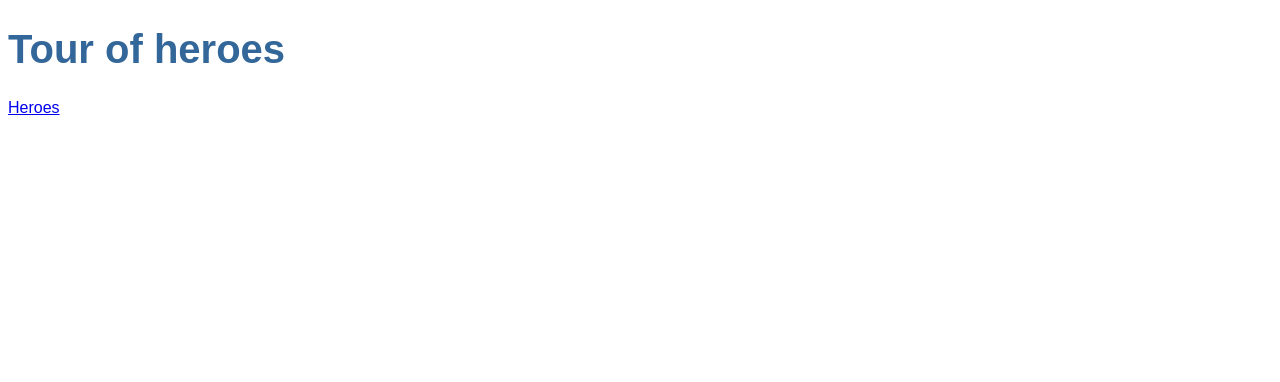
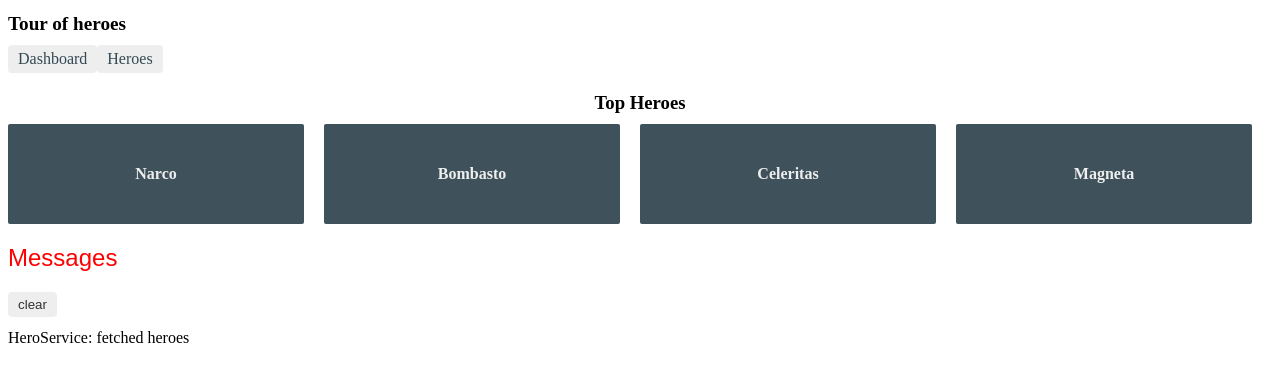
Before and after one commit to TheBookKnight/protractor-jasmine-cucumber, an Angular app: page /dashboard in a window 1280 px wide. Before the commit this address led to /. Shown: the top 382 px of the page. Built offline with nearby package versions, Linux system fonts and the light colour scheme.

Commit message:
Added the Dashboard for Routing

```diff
--- a/src/app/app-routing.module.ts
+++ b/src/app/app-routing.module.ts
@@ -1,10 +1,19 @@
 import { NgModule } from '@angular/core';
 import { Routes, RouterModule } from '@angular/router';
+
 import { HeroesComponent } from './heroes/heroes.component';
+import { HeroDetailComponent } from './hero-detail/hero-detail.component';
+import { DashboardComponent } from './dashboard/dashboard.component';
 
 // path is used to navigate with 'localhost:4200/heroes'
-
-const routes: Routes = [{ path: 'heroes', component: HeroesComponent }];
+const routes: Routes = [
+  // 'redirectTo' defaults the link to the 'dashboard'
+  { path: '', redirectTo: '/dashboard', pathMatch: 'full' },
+  { path: 'heroes', component: HeroesComponent },
+  { path: 'dashboard', component: DashboardComponent },
+  // creates a path pattern to the hero detail view
+  { path: 'detail/:id', component: HeroDetailComponent },
+];
 
 @NgModule({
   // configures it to Routermodule
--- a/src/app/app.component.css
+++ b/src/app/app.component.css
@@ -1,25 +1,29 @@
-/* Application-wide Styles */
+/* AppComponent's private CSS styles */
 h1 {
-  color: #369;
-  font-family: Arial, Helvetica, sans-serif;
-  font-size: 250%;
+  font-size: 1.2em;
+  margin-bottom: 0;
 }
-h2,
-h3 {
-  color: #444;
-  font-family: Arial, Helvetica, sans-serif;
-  font-weight: lighter;
+h2 {
+  font-size: 2em;
+  margin-top: 0;
+  padding-top: 0;
 }
-body {
-  margin: 2em;
+nav a {
+  padding: 5px 10px;
+  text-decoration: none;
+  margin-top: 10px;
+  display: inline-block;
+  background-color: #eee;
+  border-radius: 4px;
 }
-body,
-input[type="text"],
-button {
-  color: #333;
-  font-family: Cambria, Georgia;
+nav a:visited,
+a:link {
+  color: #334953;
 }
-/* everywhere else */
-* {
-  font-family: Arial, Helvetica, sans-serif;
+nav a:hover {
+  color: #039be5;
+  background-color: #cfd8dc;
 }
+nav a.active {
+  color: #039be5;
+}
--- a/src/app/app.component.html
+++ b/src/app/app.component.html
@@ -1,5 +1,6 @@
 <h1>{{ title }}</h1>
 <nav>
+  <a routerLink="/dashboard">Dashboard</a>
   <a routerLink="/heroes">Heroes</a>
 </nav>
 <!-- The Router outlet tells where to display routed views-->
--- a/src/app/app.module.ts
+++ b/src/app/app.module.ts
@@ -3,6 +3,7 @@
 import { FormsModule } from '@angular/forms'; // How to get two-way binding with NgModel
 
 import { AppRoutingModule } from './app-routing.module';
+
 import { AppComponent } from './app.component';
 import { HeroesComponent } from './heroes/heroes.component';
 import { HeroDetailComponent } from './hero-detail/hero-detail.component';
--- a/src/app/dashboard/dashboard.component.css
+++ b/src/app/dashboard/dashboard.component.css
@@ -0,0 +1,66 @@
+/* DashboardComponent's private CSS styles */
+[class*="col-"] {
+  float: left;
+  padding-right: 20px;
+  padding-bottom: 20px;
+}
+[class*="col-"]:last-of-type {
+  padding-right: 0;
+}
+a {
+  text-decoration: none;
+}
+*,
+*:after,
+*:before {
+  -webkit-box-sizing: border-box;
+  -moz-box-sizing: border-box;
+  box-sizing: border-box;
+}
+h3 {
+  text-align: center;
+  margin-bottom: 0;
+}
+h4 {
+  position: relative;
+}
+.grid {
+  margin: 0;
+}
+.col-1-4 {
+  width: 25%;
+}
+.module {
+  padding: 20px;
+  text-align: center;
+  color: #eee;
+  max-height: 120px;
+  min-width: 120px;
+  background-color: #3f525c;
+  border-radius: 2px;
+}
+.module:hover {
+  background-color: #eee;
+  cursor: pointer;
+  color: #607d8b;
+}
+.grid-pad {
+  padding: 10px 0;
+}
+.grid-pad > [class*="col-"]:last-of-type {
+  padding-right: 20px;
+}
+@media (max-width: 600px) {
+  .module {
+    font-size: 10px;
+    max-height: 75px;
+  }
+}
+@media (max-width: 1024px) {
+  .grid {
+    margin: 0;
+  }
+  .module {
+    min-width: 60px;
+  }
+}
--- a/src/app/dashboard/dashboard.component.html
+++ b/src/app/dashboard/dashboard.component.html
@@ -1 +1,15 @@
-<p>dashboard works!</p>
+<h3>Top Heroes</h3>
+<div class="grid grid-pad">
+  <!-- 'ngFor' creates many hero links as the list -->
+  <!-- has interpolation binding -->
+  <a
+    *ngFor="let hero of heroes"
+    class="col-1-4"
+    routerLink="/detail/{{ hero.id }}"
+  >
+    <!-- Defines a heroes array property -->
+    <div class="module hero">
+      <h4>{{ hero.name }}</h4>
+    </div>
+  </a>
+</div>
--- a/src/app/dashboard/dashboard.component.ts
+++ b/src/app/dashboard/dashboard.component.ts
@@ -1,15 +1,28 @@
 import { Component, OnInit } from '@angular/core';
+import { Hero } from '../hero';
+import { HeroService } from '../hero.service';
 
 @Component({
   selector: 'app-dashboard',
   templateUrl: './dashboard.component.html',
-  styleUrls: ['./dashboard.component.css']
+  styleUrls: ['./dashboard.component.css'],
 })
 export class DashboardComponent implements OnInit {
+  heroes: Hero[] = [];
 
-  constructor() { }
+  constructor(private heroService: HeroService) {}
 
-  ngOnInit(): void {
+  // calls getHeroes after finished constructing
+  ngOnInit() {
+    this.getHeroes();
   }
 
+  // to prevent returning all the heroes,
+  // 'slice' method returns only the heroes
+  // 2nd, 3rd, 4th, and 5th
+  getHeroes(): void {
+    this.heroService
+      .getHeroes()
+      .subscribe((heroes) => (this.heroes = heroes.slice(1, 5)));
+  }
 }
--- a/src/app/hero-detail/hero-detail.component.html
+++ b/src/app/hero-detail/hero-detail.component.html
@@ -9,4 +9,5 @@
       <input [(ngModel)]="hero.name" placeholder="name" />
     </label>
   </div>
+  <button (click)="goBack()">go back</button>
 </div>
--- a/src/app/hero-detail/hero-detail.component.ts
+++ b/src/app/hero-detail/hero-detail.component.ts
@@ -1,5 +1,8 @@
 import { Component, OnInit, Input } from '@angular/core';
+import { ActivatedRoute } from '@angular/router';
+import { Location } from '@angular/common';
 import { Hero } from '../hero';
+import { HeroService } from '../hero.service';
 
 @Component({
   selector: 'app-hero-detail',
@@ -7,9 +10,27 @@
   styleUrls: ['./hero-detail.component.css'],
 })
 export class HeroDetailComponent implements OnInit {
-  // this allows PROPERTY Binding by HeroesComponent
-  @Input() hero: Hero;
-  constructor() {}
+  hero: Hero;
+  constructor(
+    // ActivatedRoute holds information about the route to this instance
+    // the id param is the id of the hero to display
+    private route: ActivatedRoute,
+    private heroService: HeroService,
+    private location: Location
+  ) {}
 
-  ngOnInit(): void {}
+  ngOnInit(): void {
+    this.getHero();
+  }
+
+  getHero(): void {
+    // route.snapshot is a static image of the route information shortly after the component was created
+    // paramMap is a dictionary of route parameter values extracted from the URL
+    const id = +this.route.snapshot.paramMap.get('id');
+    this.heroService.getHero(id).subscribe((hero) => (this.hero = hero));
+  }
+
+  goBack(): void {
+    this.location.back();
+  }
 }
--- a/src/app/hero.service.ts
+++ b/src/app/hero.service.ts
@@ -1,10 +1,9 @@
 import { Injectable } from '@angular/core';
-import { Hero } from './hero';
-import { HEROES } from './mock-heroes';
-
 // Angular HTTP Client to fetch the heroes
 import { Observable, of } from 'rxjs';
 
+import { Hero } from './hero';
+import { HEROES } from './mock-heroes';
 import { MessageService } from './message.service';
 
 // 'Injectable' marks the class that participates
@@ -17,10 +16,16 @@
   // 'service-in-service' scenario
   constructor(private messageService: MessageService) {}
 
-  // this method returns the mock heroes
   getHeroes(): Observable<Hero[]> {
-    // sends the message after fetching the heroes
+    // Send the message after fetching the heroes
     this.messageService.add('HeroService: fetched heroes');
     return of(HEROES);
   }
+
+  // this method returns the mock heroes
+  getHero(id: number): Observable<Hero> {
+    // sends the message after fetching the heroes
+    this.messageService.add('HeroService: fetched heroes');
+    return of(HEROES.find((hero) => hero.id === id));
+  }
 }
--- a/src/app/heroes/heroes.component.html
+++ b/src/app/heroes/heroes.component.html
@@ -3,14 +3,12 @@
   <!-- Lists all the heroes using *ngFor -->
   <!-- Added the Angular class binding from css when
 the element matches the CSS condition -->
-  <li
-    *ngFor="let hero of heroes"
-    [class.selected]="hero === selectedHero"
-    (click)="onSelect(hero)"
-  >
-    <span class="badge">{{ hero.id }}</span> {{ hero.name }}
+  <li *ngFor="let hero of heroes">
+    <a routerLink="/detail/{{ hero.id }}">
+      <span class="badge">{{ hero.id }}</span> {{ hero.name }}
+    </a>
   </li>
 </ul>
 <!-- 'app-hero-detail' is a component from the hero-detail directory -->
 <!-- 'selectedHero' is an Angular PROPERTY BINDING to get control -->
-<app-hero-detail [hero]="selectedHero"></app-hero-detail>
+<!-- <app-hero-detail [hero]="selectedHero"></app-hero-detail> -->
--- a/src/app/heroes/heroes.component.ts
+++ b/src/app/heroes/heroes.component.ts
@@ -11,34 +11,15 @@
   styleUrls: ['./heroes.component.css'],
 })
 export class HeroesComponent implements OnInit {
-  // assigns the Hero property
-  selectedHero: Hero;
   heroes: Hero[];
 
-  // constructors are meant for simple initialization
-  // it can call 'getHeroes' but it's not best practice
-  constructor(
-    private heroService: HeroService,
-    private messageService: MessageService
-  ) {}
+  constructor(private heroService: HeroService) {}
 
-  // ngOnInit lifecycle hook will call 'getHeroes'
-  // afer it's done constructing a HeroesComponent instance
   ngOnInit() {
     this.getHeroes();
   }
 
-  // assign click event handler
-  onSelect(hero: Hero): void {
-    // assigns selectedHero properties
-    this.selectedHero = hero;
-    this.messageService.add(`HeroService: Selected hero id=${hero.id}`);
-  }
-
   getHeroes(): void {
-    // Observable
-    // helps with the remote service since it's an async approach
-    // waits for the Observable to emit the array of heroes
     this.heroService.getHeroes().subscribe((heroes) => (this.heroes = heroes));
   }
 }
```
